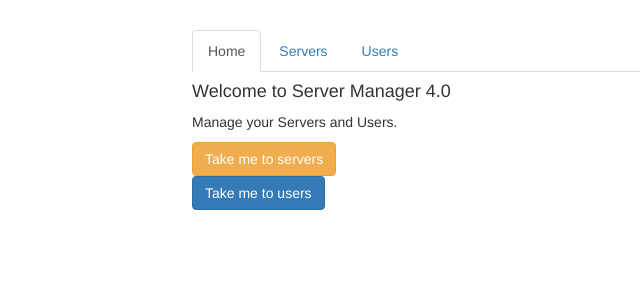
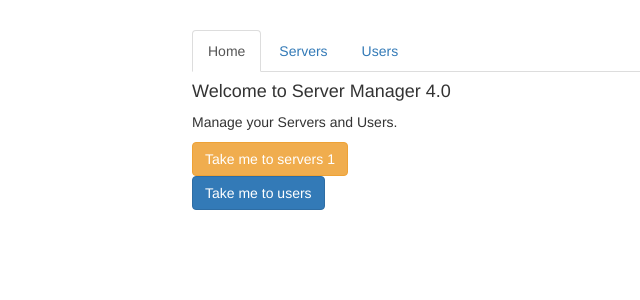
Before and after one commit to Arish11/routing-start, an Angular app: page / in a window 1280 px wide. Shown: the top 300 px of the page, without its empty margins (73-713 px from the left). Built offline with nearby package versions, Linux system fonts and the light colour scheme.

Commit message:
programatically setting query params and fragments

```diff
--- a/src/app/app.module.ts
+++ b/src/app/app.module.ts
@@ -17,7 +17,8 @@ const appRoutes : Routes = [
   {path:'',component:HomeComponent},
   {path:"users",component:UsersComponent},
   {path:"users/:id/:name",component:UserComponent},
-  {path:"servers",component:ServersComponent}
+  {path:"servers",component:ServersComponent},
+  {path:"servers/:id/edit",component:EditServerComponent},
 ]
 
 @NgModule({
--- a/src/app/home/home.component.html
+++ b/src/app/home/home.component.html
@@ -1,7 +1,7 @@
 <h4>Welcome to Server Manager 4.0</h4>
 <p>Manage your Servers and Users.</p>
-<button class="btn btn-warning" (click)="toServers()">
-Take me to servers
+<button class="btn btn-warning"   (click)="onLoadServer(1)">
+Take me to servers 1
 </button>
 <br>
 <button class="btn btn-primary" (click)="toUsers()">
--- a/src/app/home/home.component.ts
+++ b/src/app/home/home.component.ts
@@ -8,7 +8,8 @@ import { Router } from '@angular/router';
 })
 export class HomeComponent implements OnInit {
 
-  constructor(private route : Router) { }
+  constructor(private route : Router,
+              private navRoute : Router) { }
 
   ngOnInit() {
   }
@@ -21,4 +22,9 @@ export class HomeComponent implements OnInit {
     this.route.navigate(['/users'])
   }
 
+  onLoadServer(id){
+    this.navRoute.navigate(['/servers',id,'edit'], {queryParams:{allowEdit:1}, fragment : "string"} )
+    //console.log(this.route.queryParams)
+  }
+
 }
--- a/src/app/servers/servers.component.html
+++ b/src/app/servers/servers.component.html
@@ -2,6 +2,9 @@
   <div class="col-xs-12 col-sm-4">
     <div class="list-group">
       <a
+        [routerLink]="['/servers',5,'edit']"
+        [queryParams]={allowEdit:1}
+        fragment="loaded"
         href="#"
         class="list-group-item"
         *ngFor="let server of servers">
--- a/src/app/servers/servers.component.ts
+++ b/src/app/servers/servers.component.ts
@@ -1,4 +1,5 @@
 import { Component, OnInit } from '@angular/core';
+import {ActivatedRoute,Router} from '@angular/router'
 import { ServersService } from './servers.service';
 
 @Component({
@@ -9,10 +10,11 @@ import { ServersService } from './servers.service';
 export class ServersComponent implements OnInit {
   public servers: {id: number, name: string, status: string}[] = [];
 
-  constructor(private serversService: ServersService) { }
+  constructor(private serversService: ServersService,
+              private route : ActivatedRoute,
+              private navRoute : Router) { }
 
   ngOnInit() {
     this.servers = this.serversService.getServers();
   }
-
 }
```
